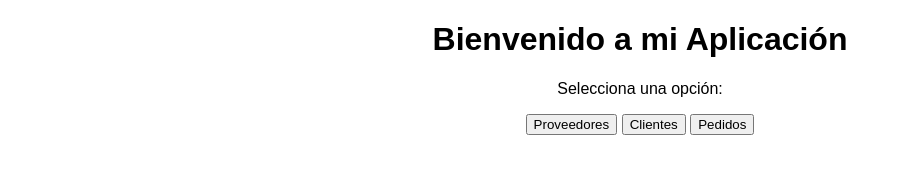
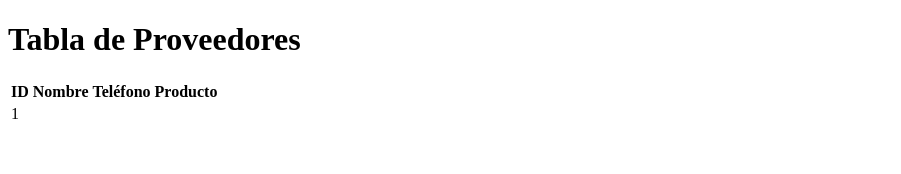
Before and after one commit to Abi1306-web/Evidencia_bd, a plain HTML site: page index.html in a window 1280 px wide. Shown: the whole page, without its empty margins (0-901 px from the left). Drawn offline with Linux system fonts and the light colour scheme.

Commit message:
Update index.html

```diff
--- a/index.html
+++ b/index.html
@@ -3,39 +3,48 @@
 <head>
     <title>EVIDENCIA BD</title>
     <style>
-        /* Estilos CSS aquí */
-        body {
-            font-family: Arial, sans-serif;
-            text-align: center;
-        }
-        /* ... */
+        /* Estilos CSS (igual que en el ejemplo anterior) */
     </style>
 </head>
 <body>
-    <h1>Bienvenido a mi Aplicación</h1>
-    <p>Selecciona una opción:</p>
-    <button onclick="mostrarTabla('proveedores')">Proveedores</button>
-    <button onclick="mostrarTabla('clientes')">Clientes</button>
-    <button onclick="mostrarTabla('pedidos')">Pedidos</button>
+    <h1>Tabla de Proveedores</h1>
 
-    <div id="tabla-container"></div>
+    <table id="tabla-proveedores">
+        <thead>
+            <tr>
+                <th>ID</th>
+                <th>Nombre</th>
+                <th>Teléfono</th>
+                <th>Producto</th>
+            </tr>
+        </thead>
+        <tbody id="tbody-proveedores">
+        </tbody>
+    </table>
 
     <script>
-        function mostrarTabla(tabla) {
-            const container = document.getElementById('tabla-container');
-            container.innerHTML = ''; // Limpiamos el contenedor antes de mostrar la nueva tabla
+        // Datos de los proveedores (puedes personalizarlos)
+        const proveedores = [
+            { id: 1, nombre: 'Proveedor 1', telefono: '1234567890', producto: 'Producto A' },
+            // ... otros 19 objetos con los datos de los proveedores
+        ];
 
-            let tablaHTML = '<table><tr><th>ID</th><th>Nombre</th><th>Teléfono</th><th>Producto</th></tr>';
-            // Aquí deberías tener lógica para generar la tabla según el valor de 'tabla'
-            // Por ejemplo, si tabla === 'proveedores':
-            if (tabla === 'proveedores') {
-                tablaHTML += '<tr><td>1</td><td>Proveedor 1</td><td>1234567890</td><td>Producto A</td></tr>';
-            }
-            // ... y así para las otras tablas
+        // Función para crear una fila en la tabla
+        function crearFila(proveedor) {
+            const fila = document.createElement('tr');
+            const celdaId = document.createElement('td');
+            celdaId.textContent = proveedor.id;
+            // ... crear las demás celdas de la fila
+            fila.appendChild(celdaId);
+            // ... agregar las demás celdas a la fila
+            return fila;
+        }
 
-            tablaHTML += '</table>';
-            container.innerHTML = tablaHTML;
-        }
+        // Agregar las filas a la tabla
+        const tbody = document.getElementById('tbody-proveedores');
+        proveedores.forEach(proveedor => {
+            tbody.appendChild(crearFila(proveedor));
+        });
     </script>
 </body>
 </html>
```
